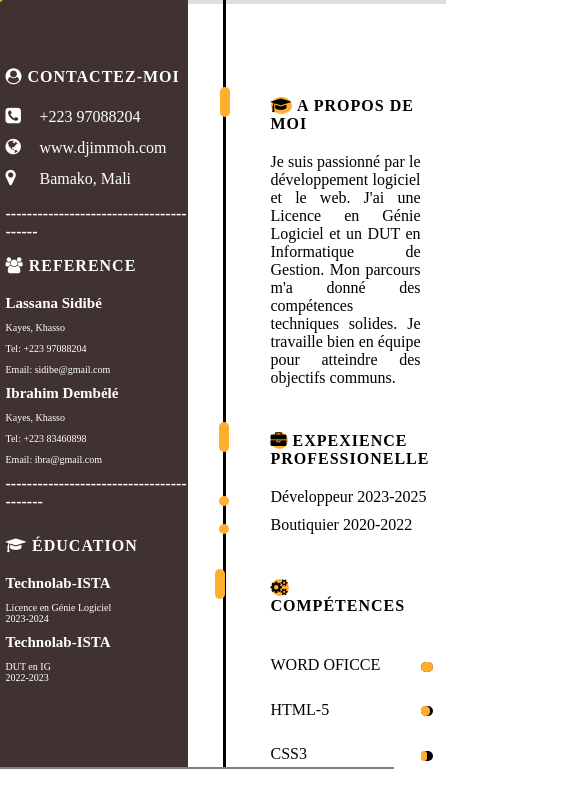
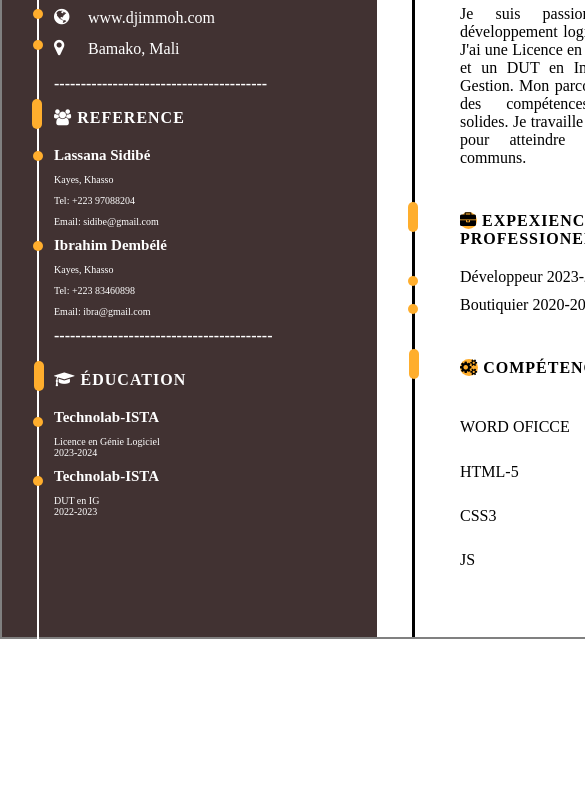
Before and after one commit to DMD7989/Maquette_InteractiveWEB, a plain HTML site: page cv.html in a window 390 px wide. Shown: the part 500-1286 px from the top of the page, 585 px wide, since content can reach past the window. Drawn offline with Linux system fonts and the light colour scheme.

Commit message:
Amélioration

```diff
--- a/styles.css
+++ b/styles.css
@@ -593,7 +593,7 @@ button:hover {
 }
 
 
-@media (max-width: 600px) {
+/* @media (max-width: 600px) {
     .btn {
       flex-direction: column;
       align-items: center;
@@ -601,23 +601,26 @@ button:hover {
     }
 
     .container {
-      flex-direction: row;
-      align-items: center;
+      height: 50%;
       width: 100%;
     }
 
-
+    .rectangle {
+        border-right: 330px;
+    }
+    .competence .boite {
+        padding-left: 50px;
+    }
     .cote_gauche {
-        height: 100%;
+        height: 50%;
         width: 60%;
     }
 
     .cote_droite {
-      height: 100%;
-      width: 90%;
+      width: 50%;
     }
   }
-
+   */
 
 @media (max-width: 1024px) and (min-width: 601px) {
     .btn {
@@ -631,7 +634,6 @@ button:hover {
       align-items: center;
       width: 90%;
     }
-
     .cote_gauche {
         height: 100%;
         width: 90%;
```
